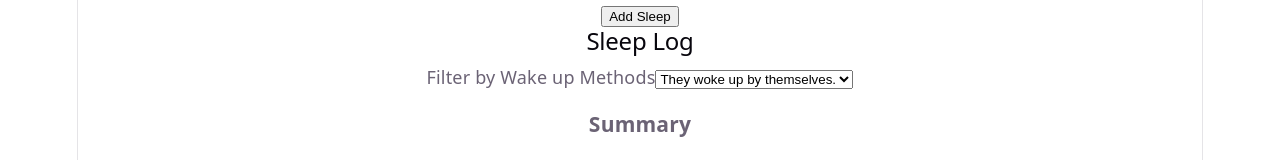
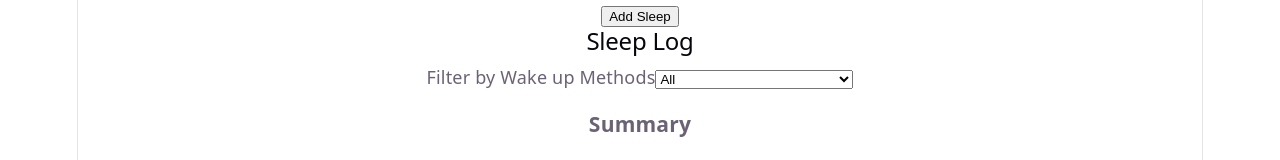
Before and after one commit to byronkeckWeber/Interim-Project, a React (Vite) app: page / in a window 1280 px wide. Shown: the part 224-384 px from the top of the page. Built offline with nearby package versions, Linux system fonts and the light colour scheme.

Commit message:
Update SleepFilter.jsx

```diff
--- a/src/components/SleepFilter.jsx
+++ b/src/components/SleepFilter.jsx
@@ -7,6 +7,7 @@ function SleepFilter(props) {
         <div>
             <label>Filter by Wake up Methods</label>
             <select onChange={dropDownChangeHandler} value={props.selected}>
+                <option value="All">All</option>
                 <option value="Himself">They woke up by themselves.</option>
                 <option value="WokeHimUp">I woke them up.</option>
                 <option value="LoudNoise">A loud noise woke them up.</option>
```
